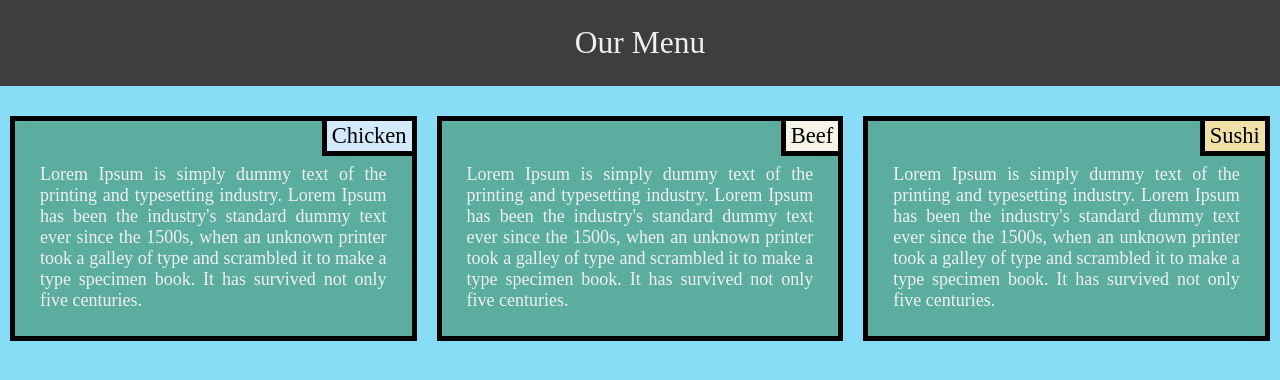
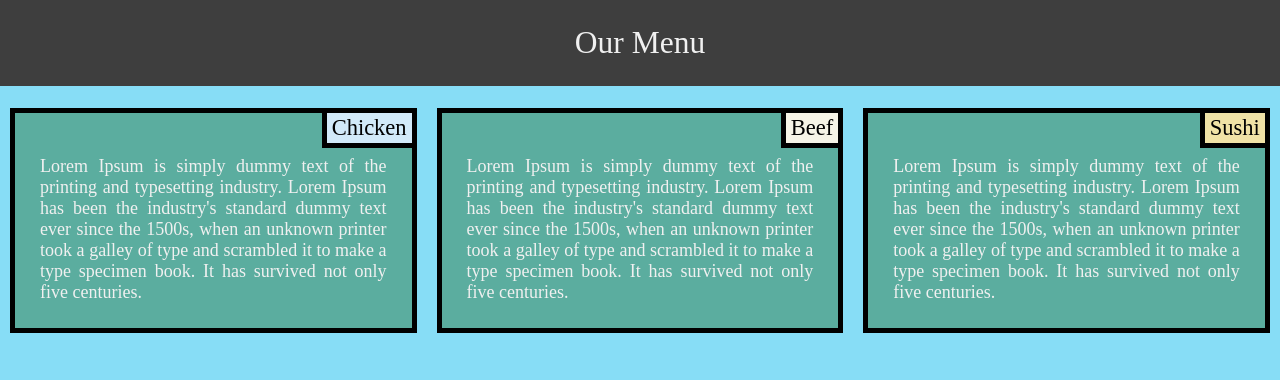
Before and after one commit to mkpatel/Coursera-test, a plain HTML site: page module2-assignment/index.html in a window 1280 px wide. Drawn offline with Linux system fonts and the light colour scheme.

Commit message:
CSS modification

```diff
--- a/module2-assignment/css/style.css
+++ b/module2-assignment/css/style.css
@@ -25,9 +25,8 @@ body {
 .container {
 
 	border: none;
-	margin:20px auto 20px auto;
+	margin:12px auto 12px auto;
 	padding: 10px;
-	height: 200px;
 
 			}
 
```
